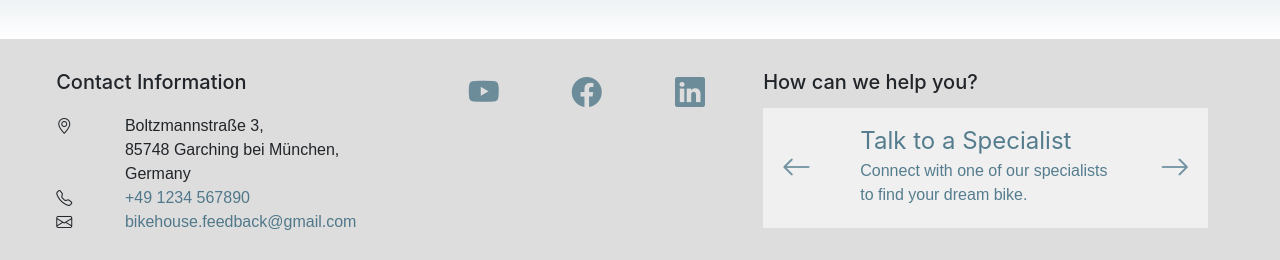
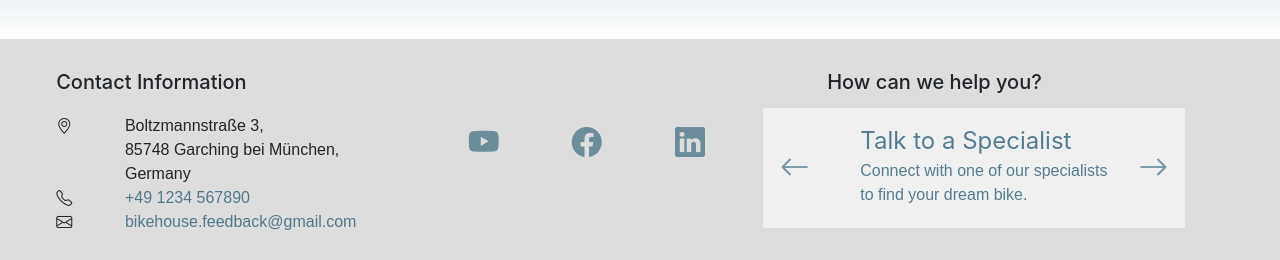
Before and after one commit to lucafavaro1/BikeHouse, a React (Create React App) app in the folder frontend/: page / in a window 1280 px wide. Shown: the part 975-1235 px from the top of the page. Built offline with nearby package versions, Linux system fonts and the light colour scheme; a web font is replaced by a local one.

Commit message:
Typo, Footer minor fix

```diff
--- a/frontend/src/components/css/Footer.css
+++ b/frontend/src/components/css/Footer.css
@@ -26,6 +26,11 @@
   margin: auto;
 }
 
+.footer .socialMedia {
+  margin-top: 50px;
+  margin-bottom: 0;
+  /* margin-bottom: 5%; */
+}
 /* .footer .contactCard {
 
 }
@@ -36,10 +41,6 @@
   margin-right: 1%;
   padding-left: 100px;
   padding-right: 100px;
-.footer .socialMedia {
-  margin-top: 5%;
-  margin-bottom: 5%;
-}
 
 .footer .helpCard {
   margin-left: 10px;
@@ -69,6 +70,8 @@
   position: relative;
   width: 445px;
   height: 120px;
+  margin-left: auto;
+  margin-right: 5vw;
   object-fit: scale-down;
   background-color: #f0f0f0;
   color: var(--bikehouse-blue);
--- a/frontend/src/components/pages/Home.js
+++ b/frontend/src/components/pages/Home.js
@@ -28,7 +28,7 @@ function Home() {
               alt="First slide"
             />
             <Carousel.Caption className="firstPic">
-              <h4>Looking for a used bike, but afraid to get scammed?</h4>
+              <h4>Looking for a used bike, but afraid of getting scammed?</h4>
               <p>
                 Check out our verified bikes section, we guarantee for the
                 quality of the product.
@@ -44,7 +44,7 @@ function Home() {
             />
 
             <Carousel.Caption className="secondPic">
-              <h4>Old bikes in garage that are you don't use anymore?</h4>
+              <h4>Old bike in the garage that isn't used anymore?</h4>
               <p>Create a profile and start selling now! </p>
               <Button href="/sellbike"> Sell your bike</Button>
             </Carousel.Caption>
--- a/frontend/src/components/reusable/Footer.js
+++ b/frontend/src/components/reusable/Footer.js
@@ -85,7 +85,7 @@ function Footer() {
           </div>
 
           <div id="helpCard" className="helpCard row col-12 col-md-5">
-            <h5>How can we help you?</h5>
+            <h5 style={{'margin-left':'5vw'}}>How can we help you?</h5>
             <Carousel
               fade
               prevLabel={null}
```
